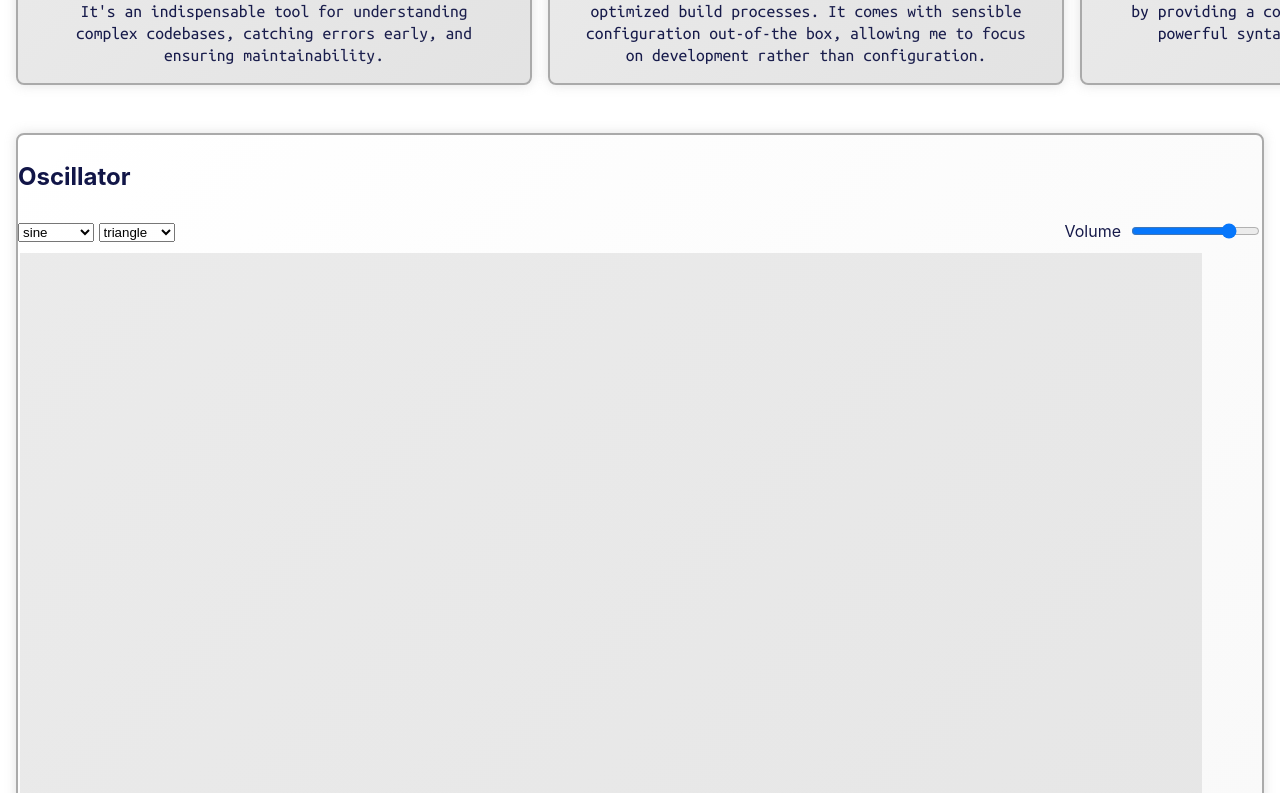
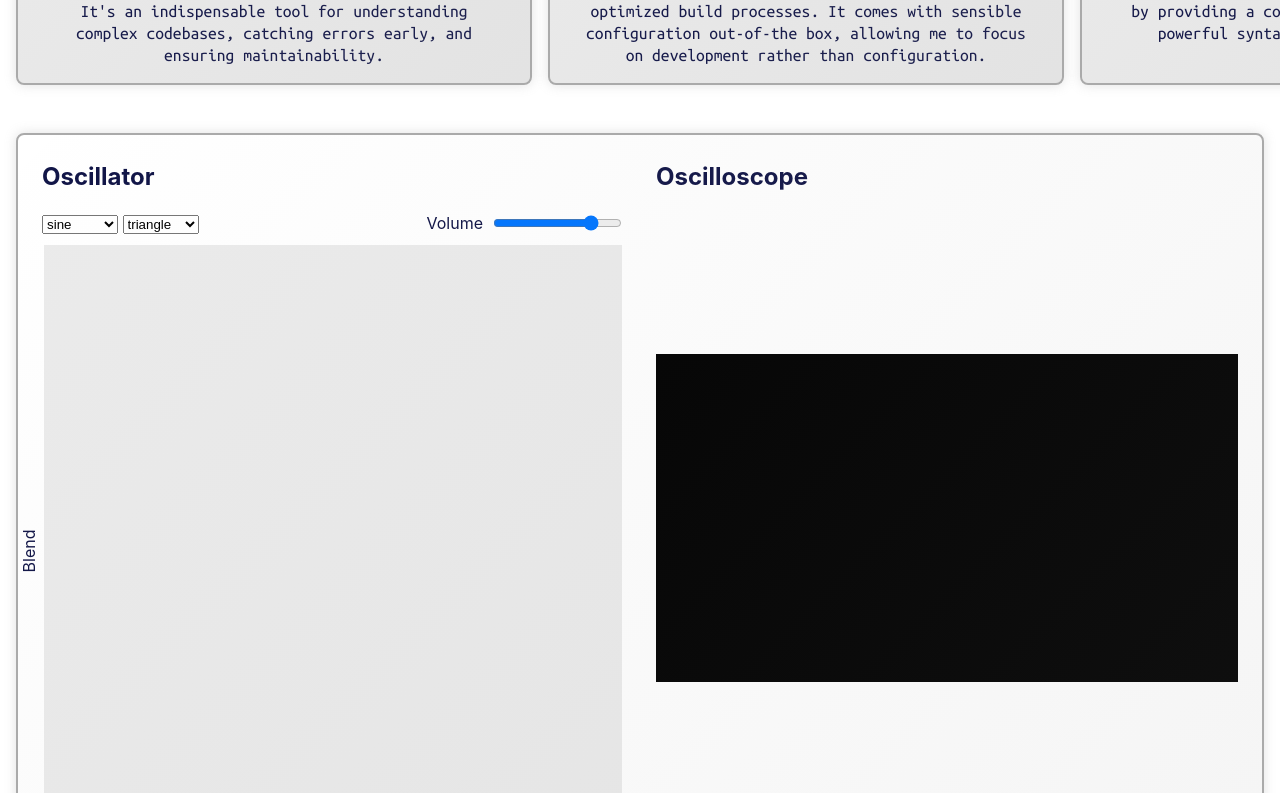
Before and after one commit to laurenceokite/portfolio, a website built with Vite: page index.html in a window 1280 px wide. Shown: the part 961-1754 px from the top of the page. Built offline with nearby package versions, Linux system fonts and the light colour scheme; what lucide-static would draw is missing.

Commit message:
fix oscillator layout

```diff
--- a/src/audio-oscillator.ts
+++ b/src/audio-oscillator.ts
@@ -13,13 +13,13 @@ export class AudioOscillator extends HTMLElement {
   gainNodeB: GainNode;
   analyser: AnalyserNode;
 
-  controllerHeight: number;
-  controllerWidth: number;
+  controllerHeight: number = 0;
+  controllerWidth: number = 0;
   controllerRect: DOMRect | undefined;
-  controllerPoint: HTMLElement | null;
+  controllerPoint: HTMLElement | null = null;
 
-  canvas: HTMLCanvasElement | null;
-  canvasContext: CanvasRenderingContext2D | null;
+  canvas: HTMLCanvasElement | null = null;
+  canvasContext: CanvasRenderingContext2D | null = null;
 
   private _playing = false;
 
@@ -47,7 +47,8 @@ export class AudioOscillator extends HTMLElement {
 
     const template = document.createElement("template");
     template.innerHTML = `
-      <div class="outer">
+      <div class="container --outer">
+        <div class="container --inner">
         <div class="oscillator">
           <h2 class="__title">
             Oscillator
@@ -87,21 +88,32 @@ export class AudioOscillator extends HTMLElement {
             <canvas id="display"></canvas>
           </div>
         </div>
+        </div>
       </div>
 
       <style>
         :host {
           box-sizing: border-box;
         }
-        .outer {
-          @container (min-width: 900px) {
-            justify-content: space-between;
-            grid-template-columns: 1fr 1fr;
+        .container {
+          &.--outer {
+            container-type: inline-size;
+            padding: 24px;
+          }
+          &.--inner {
+            display: grid;
+            gap: 16px;
+
+            @container (min-width: 900px) {
+              gap: 32px;
+              justify-content: space-between;
+              grid-template-columns: 1fr 1fr;
+            }
           }
         }
 
         .__title {
-          margin:  24px 0 16px;
+          margin: 0 0 16px;
         }
 
         .oscillator {
@@ -109,7 +121,7 @@ export class AudioOscillator extends HTMLElement {
 
           .__pad {
             position: relative;
-            max-width: 95%;
+            max-width: 100%;
             aspect-ratio: 1;
             border: 2px solid white;
             background-color: rgba(155,155,155,0.2);
@@ -144,7 +156,7 @@ export class AudioOscillator extends HTMLElement {
           .__configuration {
             display: flex;
             justify-content: space-between;
-            margin: 8px 0;
+            margin: 0 0 8px;
           }
 
           .__volume {
@@ -156,11 +168,14 @@ export class AudioOscillator extends HTMLElement {
         }
 
         .oscilloscope {
+          display: flex;
+          flex-direction: column;
+
           .__container {
             display: flex;
-            margin: auto;
             align-items: center;
-            max-width: 95%;
+            max-width: 100%;
+            margin: auto 0;
           }
 
           canvas {
@@ -168,18 +183,22 @@ export class AudioOscillator extends HTMLElement {
             border: 1px solid black;
             background-color: #000;
             aspect-ratio: 16/9;
+            margin: auto;
           }
         }
       </style>
     `
     const shadow = this.attachShadow({ mode: "open" });
     shadow.append(template.content.cloneNode(true));
+  }
 
-    const gain = shadow.querySelector<HTMLInputElement>("#gain");
-    const controller = shadow.querySelector<HTMLElement>("#pad");
-    const aTypeSelector = shadow.querySelector<HTMLInputElement>(".__type-options--a");
-    const bTypeSelector = shadow.querySelector<HTMLInputElement>(".__type-options--b");
-    this.canvas = shadow.querySelector<HTMLCanvasElement>("#display");
+  connectedCallback() {
+    const shadow = this.shadowRoot;
+    const gain = shadow?.querySelector<HTMLInputElement>("#gain");
+    const controller = shadow?.querySelector<HTMLElement>("#pad");
+    const aTypeSelector = shadow?.querySelector<HTMLInputElement>(".__type-options--a");
+    const bTypeSelector = shadow?.querySelector<HTMLInputElement>(".__type-options--b");
+    this.canvas = shadow?.querySelector<HTMLCanvasElement>("#display") ?? null;
     this.canvasContext = this.canvas?.getContext("2d") ?? null;
 
     this.controllerPoint = controller?.querySelector(".__point") ?? null;
--- a/src/style.css
+++ b/src/style.css
@@ -213,7 +213,7 @@ header {
   .__title {
     padding-left: 16px;
     font-weight: 700;
-    font-size: 1.25rem;
+    font-size: 1.25remt;
 
     @media (min-width: 800px) {
       font-size: 1.4rem;
```
